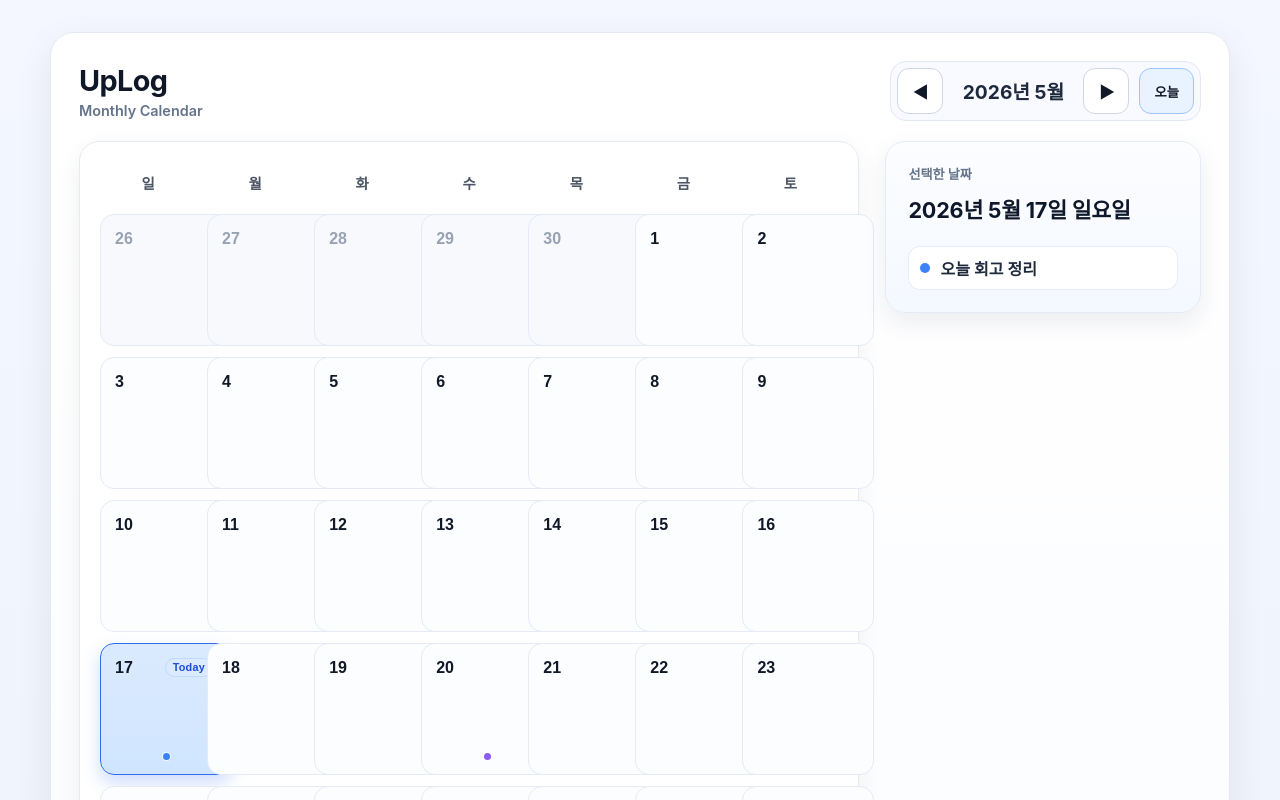
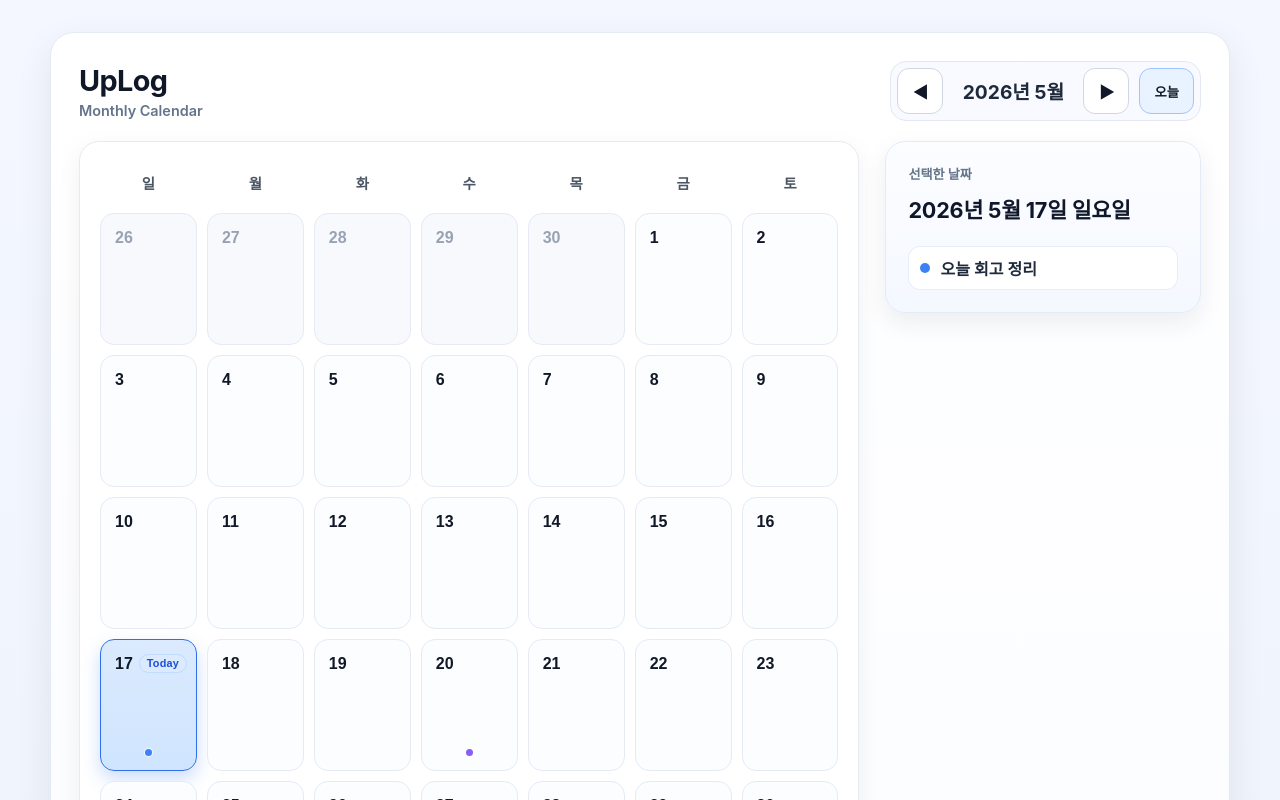
Before and after one commit to sindw07-sys/xvcnmwefqoiwsdafklcxlioweriowndcsvjk, a React (Vite) app: page / in a window 1280 px wide. Shown: the top 800 px of the page. Built offline with nearby package versions, Linux system fonts and the light colour scheme.

Commit message:
Fix calendar grid overflow after cell size adjustment

```diff
--- a/src/styles.css
+++ b/src/styles.css
@@ -117,6 +117,7 @@ button:active {
 }
 
 .calendar-card {
+  min-width: 0;
   border-radius: var(--panel-radius);
   border: 1px solid #e6eaf3;
   background: var(--surface-white);
@@ -126,8 +127,9 @@ button:active {
 
 .calendar-grid {
   display: grid;
+  width: 100%;
   grid-template-columns: repeat(7, minmax(0, 1fr));
-  gap: clamp(7px, 1.05vw, 11px);
+  gap: clamp(6px, 0.95vw, 10px);
 }
 
 .day-label {
@@ -139,6 +141,8 @@ button:active {
 }
 
 .day-cell {
+  width: 100%;
+  min-width: 0;
   aspect-ratio: 1 / 1;
   display: flex;
   flex-direction: column;
@@ -234,6 +238,7 @@ button:active {
 }
 
 .selected-day-panel {
+  min-width: 0;
   border-radius: var(--panel-radius);
   background: linear-gradient(180deg, #fcfdff 0%, #f4f8ff 100%);
   border: 1px solid #e4eaf6;
@@ -310,6 +315,7 @@ button:active {
   }
 
   .selected-day-panel {
+  min-width: 0;
     max-width: none;
     width: 100%;
   }
```
